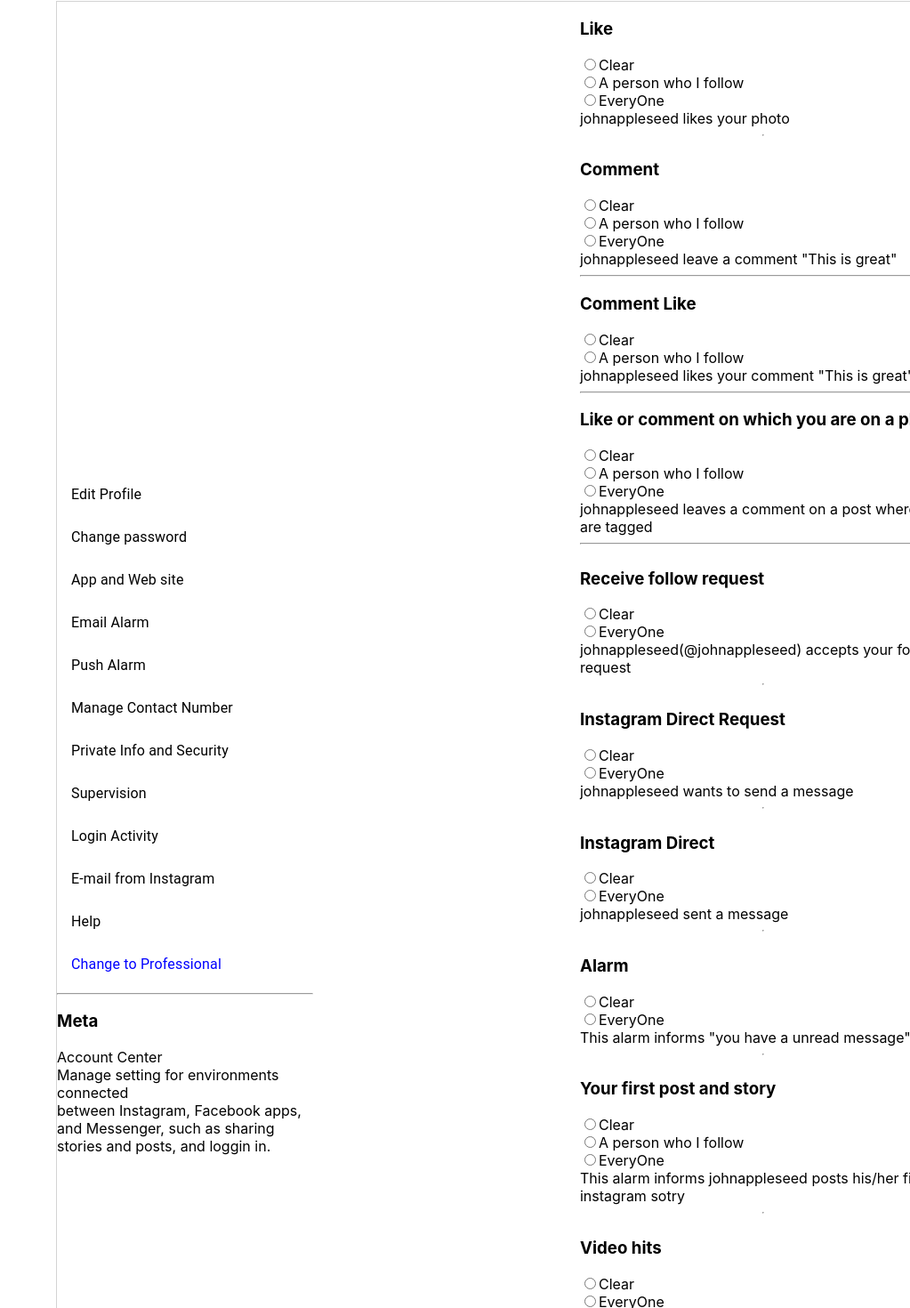
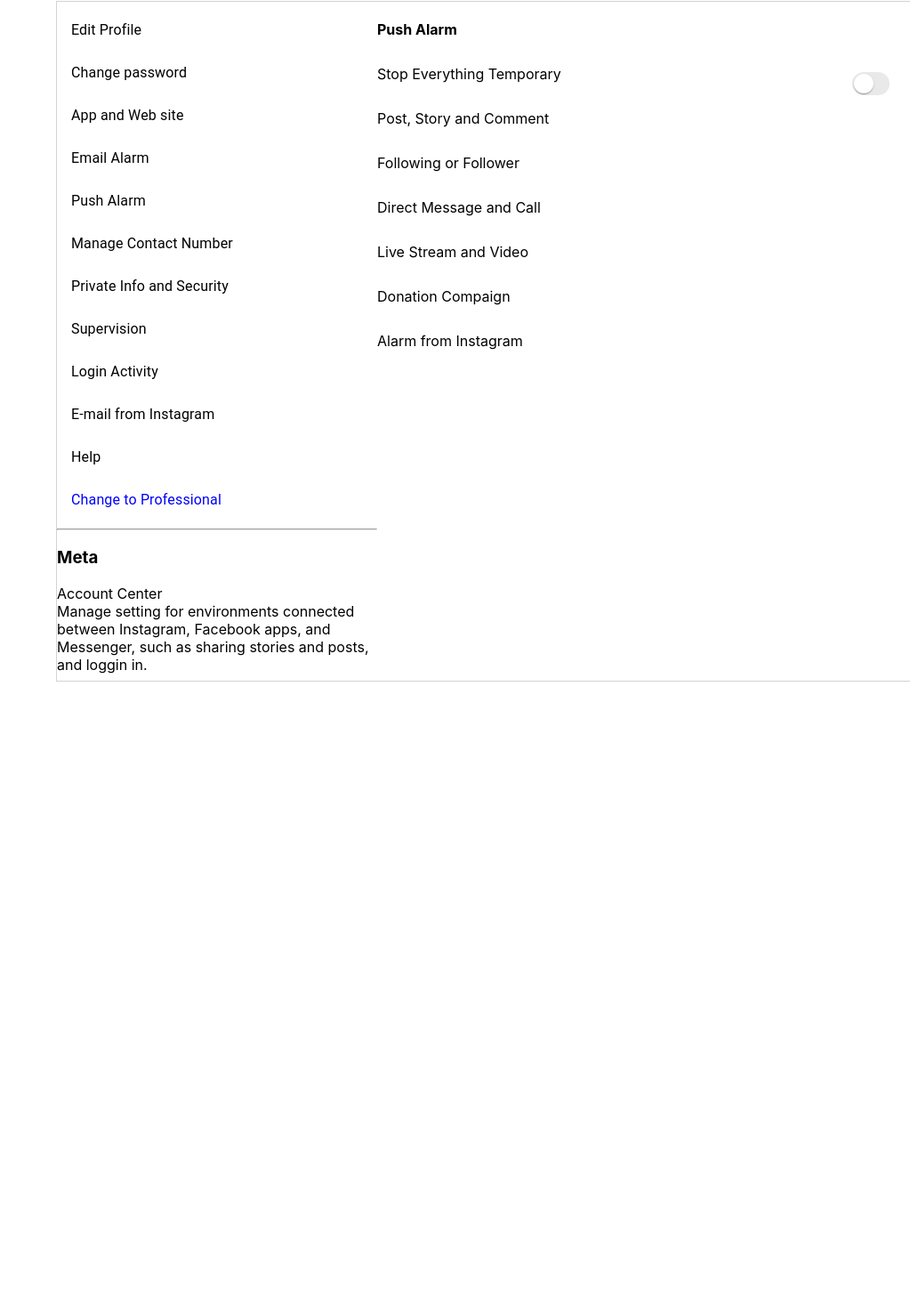
Before and after one commit to dydwn6565/instagramclone, a React (Create React App) app: page /push/web/settings in a window 1280 px wide. Shown: the part 91-1561 px from the top of the page at 89% size, without its empty margins (257-1280 px from the left). After the commit the page ends 857 px from the top, so only its background shows below. Built offline with nearby package versions, Linux system fonts and the light colour scheme.

Commit message:
updated pushalarm in profile edit

```diff
--- a/src/components/PushAlarm.js
+++ b/src/components/PushAlarm.js
@@ -1,208 +1,306 @@
-import React from "react";
+import {React, useState} from "react";
+import { styled } from "@mui/material/styles";
 import AccountEditSide from "./AccountEditSide";
 import Header from "./Header";
 import "./css/PushAlarm.css";
+import { FormControlLabel,Switch } from "@mui/material";
+import PushAlarmDetail from "./PushAlarmDetail";
 function PushAlarm() {
+
+  const [openPushAlarm, setOpenPushAlarm] = useState(true);
+  const [selectedAlarm, setSelectedAlarm] = useState("Live");
+  const IOSSwitch = styled((props) => (
+    <Switch
+      focusVisibleClassName=".Mui-focusVisible"
+      disableRipple
+      {...props}
+    />
+  ))(({ theme }) => ({
+    width: 42,
+    height: 26,
+    padding: 0,
+    "& .MuiSwitch-switchBase": {
+      padding: 0,
+      margin: 2,
+      transitionDuration: "300ms",
+      "&.Mui-checked": {
+        transform: "translateX(16px)",
+        color: "#fff",
+        "& + .MuiSwitch-track": {
+          backgroundColor:
+            theme.palette.mode === "dark" ? "#2ECA45" : "#1E90FF",
+          opacity: 1,
+          border: 0,
+        },
+        "&.Mui-disabled + .MuiSwitch-track": {
+          opacity: 0.5,
+        },
+      },
+      "&.Mui-focusVisible .MuiSwitch-thumb": {
+        color: "#33cf4d",
+        border: "6px solid #fff",
+      },
+      "&.Mui-disabled .MuiSwitch-thumb": {
+        color:
+          theme.palette.mode === "light"
+            ? theme.palette.grey[100]
+            : theme.palette.grey[600],
+      },
+      "&.Mui-disabled + .MuiSwitch-track": {
+        opacity: theme.palette.mode === "light" ? 0.7 : 0.3,
+      },
+    },
+    "& .MuiSwitch-thumb": {
+      boxSizing: "border-box",
+      width: 22,
+      height: 22,
+    },
+    "& .MuiSwitch-track": {
+      borderRadius: 26 / 2,
+      backgroundColor: theme.palette.mode === "light" ? "#E9E9EA" : "#39393D",
+      opacity: 1,
+      transition: theme.transitions.create(["background-color"], {
+        duration: 500,
+      }),
+    },
+  }));
+
+
+const triggerEvent =() =>{
+  setOpenPushAlarm(prevState =>!prevState)
+}
+
+const setEventType =(title) =>{
+  console.log(title)
+  setSelectedAlarm(title);
+}
+
   return (
     <div>
       <Header />
       <div className="push-alarm">
         <AccountEditSide />
         <div className="push-alarm-main">
-          <div className="push-alarm-like">
-            <h3> Like </h3>
-            <div>
-              <input type="radio" name="like" />
-              <span>Clear</span>
-            </div>
-            <div>
-              <input type="radio" name="like" />
-              <span>A person who I follow</span>
-            </div>
-            <div>
-              <input type="radio" name="like" />
-              <span>EveryOne</span>
-            </div>
-            <div>johnappleseed likes your photo</div>
-            <hr />
-          </div>
-          <div className="push-alarm-comment">
-            <h3> Comment </h3>
-            <div>
-              <input type="radio" name="comment" />
-              <span>Clear</span>
-            </div>
-            <div>
-              <input type="radio" name="comment" />
-              <span>A person who I follow</span>
-            </div>
-            <div>
-              <input type="radio" name="comment" />
-              <span>EveryOne</span>
-            </div>
-            <div>johnappleseed leave a comment "This is great"</div>
-            <hr />
-          </div>
-          <div className="push-alarm-comment-like">
-            <h3>Comment Like </h3>
-            <div>
-              <input type="radio" name="comment-like" />
-              <span>Clear</span>
-            </div>
-            <div>
-              <input type="radio" name="comment-like" />
-              <span>A person who I follow</span>
-            </div>
+          {selectedAlarm === "Post" && openPushAlarm === false && (
+            <PushAlarmDetail
+              triggerEvent={triggerEvent}
+              title={"Post, Story and Comment"}
+              componentInfo={[
+                {
+                  title: "like",
+                  extraInfo: "johnappleseed likes your photo",
+                  threeItem: true,
+                },
+                {
+                  title: "Like or comment on which you are on a photo",
+                  extraInfo:
+                    " johnappleseed leaves a comment on a post where you are tagged",
+                  threeItem: true,
+                },
+                {
+                  title: "Comment",
+                  extraInfo: "johnappleseed leave a comment 'This is great'",
+                  threeItem: true,
+                },
+                {
+                  title: "Comment Like",
+                  extraInfo: "johnappleseed likes your comment 'This is great'",
+                  threeItem: true,
+                },
+                {
+                  title: "Your first post and story",
+                  extraInfo:
+                    "This is alarm for johnappleseed ' first Instagram story post",
+                  threeItem: true,
+                },
+              ]}
+            />
+          )}
+          {selectedAlarm === "Following" && openPushAlarm === false && (
+            <PushAlarmDetail
+              triggerEvent={triggerEvent}
+              title={"Following and Follower"}
+              componentInfo={[
+                {
+                  title: "New follower",
+                  extraInfo: "johnappleseed started follow you",
+                  threeItem: false,
+                },
+                {
+                  title: "Accepted Follow Request",
+                  extraInfo:
+                    " johnappleseed(@johnappleseed) accepted your follow request",
+                  threeItem: false,
+                },
+                {
+                  title: "Account recommendation",
+                  extraInfo:
+                    "johnappleseed, who you may know, is using Instagram and other similar notifications",
+                  threeItem: false,
+                },
+              ]}
+            />
+          )}
+          {selectedAlarm === "Direct" && openPushAlarm === false && (
+            <PushAlarmDetail
+              triggerEvent={triggerEvent}
+              title={"Direct message and Call"}
+              componentInfo={[
+                {
+                  title: "Message Request",
+                  extraInfo: "johnappleseed want to send a message",
+                  threeItem: false,
+                },
+                {
+                  title: "Message",
+                  extraInfo: " johnappleseed sent a message",
+                  threeItem: false,
+                },
+                {
+                  title: "Group Request",
+                  extraInfo:
+                    "johnappleseed wants to invite johnappleseed to your group",
+                  threeItem: false,
+                },
+                {
+                  title: "Rooms",
+                  extraInfo: "johnappleseed' rooms will start after 10 mins",
+                  threeItem: true,
+                },
+              ]}
+            />
+          )}
+          {selectedAlarm === "Live" && openPushAlarm === false && (
+            <PushAlarmDetail
+              triggerEvent={triggerEvent}
+              title={"Live Stream and Video"}
+              componentInfo={[
+                {
+                  title: "Message Request",
+                  extraInfo:
+                    "johnappleseed started live stream. Watch it right now",
+                  threeItem: false,
+                },
+                {
+                  title: "Video hits number",
+                  extraInfo:
+                    " Your video has been viewed more than 100,000 times",
+                  threeItem: false,
+                },
+              ]}
+            />
+          )}
+          {selectedAlarm === "Donation" && openPushAlarm === false && (
+            <PushAlarmDetail
+              triggerEvent={triggerEvent}
+              title={"Donation Campaign"}
+              componentInfo={[
+                {
+                  title: "My donation compaign",
+                  extraInfo: "johnappleseed donated to your donation campaign.",
+                  threeItem: false,
+                },
+                {
+                  title: "A donation campaign for others",
+                  extraInfo: "johnappleseed has launched a donation campaign.",
+                  threeItem: false,
+                },
+              ]}
+            />
+          )}
+          {selectedAlarm === "AlarmFromInst" && openPushAlarm === false && (
+            <PushAlarmDetail
+              triggerEvent={triggerEvent}
+              title={"Alarm from Instagram"}
+              componentInfo={[
+                {
+                  title: "Alarm",
+                  extraInfo:
+                    "Notification that guides you, such as 'You have not read the notification'",
+                  threeItem: false,
+                },
+                {
+                  title: "Product Alarm or Feedback",
+                  extraInfo: "Download Boomerang, Instagram's latest app",
+                  threeItem: false,
+                },
+                {
+                  title: "Support Request",
+                  extraInfo:
+                    "The contents of the support you requested on July 10 have been updated",
+                  threeItem: false,
+                },
+                {
+                  title: "Not confirmed Login",
+                  extraInfo:
+                    "An unverified login to Apple iPhone 11 occurred in Foster City, California, USA",
+                  threeItem: false,
+                },
+              ]}
+            />
+          )}
 
-            <div>johnappleseed likes your comment "This is great"</div>
-
-            <hr />
-          </div>
-          <div className="push-alarm-comment-like">
-            <h3> Like or comment on which you are on a photo </h3>
-            <div>
-              <input type="radio" name="comment-like" />
-              <span>Clear</span>
-            </div>
-            <div>
-              <input type="radio" name="comment-like" />
-              <span>A person who I follow</span>
-            </div>
-            <div>
-              <input type="radio" name="comment-like" />
-              <span>EveryOne</span>
-            </div>
-            <div>
-              johnappleseed leaves a comment on a post where you are tagged{" "}
-            </div>
-            <hr />
-          </div>
-          <div className="push-alarm-like">
-            <h3> Receive follow request </h3>
-            <div>
-              <input type="radio" name="like" />
-              <span>Clear</span>
-            </div>
-
-            <div>
-              <input type="radio" name="like" />
-              <span>EveryOne</span>
+          {openPushAlarm && (
+            <>
+              <h4>Push Alarm</h4>
               <div>
-                johnappleseed(@johnappleseed) accepts your follow request
+                <span>Stop Everything Temporary</span>
+                <FormControlLabel
+                  className="push-alarm-icon"
+                  control={<IOSSwitch sx={{ m: 1 }} />}
+                />
               </div>
-            </div>
-            <hr />
-          </div>
-          <div className="push-alarm-like">
-            <h3> Instagram Direct Request </h3>
-            <div>
-              <input type="radio" name="like" />
-              <span>Clear</span>
-            </div>
-
-            <div>
-              <input type="radio" name="like" />
-              <span>EveryOne</span>
-              <div>johnappleseed wants to send a message</div>
-            </div>
-            <hr />
-          </div>
-          <div className="push-alarm-like">
-            <h3> Instagram Direct </h3>
-            <div>
-              <input type="radio" name="like" />
-              <span>Clear</span>
-            </div>
-
-            <div>
-              <input type="radio" name="like" />
-              <span>EveryOne</span>
-              <div>johnappleseed sent a message</div>
-            </div>
-            <hr />
-          </div>
-          <div className="push-alarm-like">
-            <h3> Alarm </h3>
-            <div>
-              <input type="radio" name="like" />
-              <span>Clear</span>
-            </div>
-
-            <div>
-              <input type="radio" name="like" />
-              <span>EveryOne</span>
-              <div>This alarm informs "you have a unread message"</div>
-            </div>
-            <hr />
-          </div>
-          <div className="push-alarm-like">
-            <h3> Your first post and story </h3>
-            <div>
-              <input type="radio" name="like" />
-              <span>Clear</span>
-            </div>
-            <div>
-              <input type="radio" name="like" />
-              <span>A person who I follow</span>
-            </div>
-            <div>
-              <input type="radio" name="like" />
-              <span>EveryOne</span>
-              <div>
-                This alarm informs johnappleseed posts his/her first instagram
-                sotry{" "}
+              {console.log(selectedAlarm)}
+              <div
+                onClick={() => {
+                  triggerEvent();
+                  setEventType("Post");
+                }}
+              >
+                Post, Story and Comment
               </div>
-            </div>
-            <hr />
-          </div>
-          <div className="push-alarm-like">
-            <h3> Video hits </h3>
-            <div>
-              <input type="radio" name="like" />
-              <span>Clear</span>
-            </div>
-
-            <div>
-              <input type="radio" name="like" />
-              <span>EveryOne</span>
-              <div>
-             Your Video hits are over 100,000.
+              <div
+                onClick={() => {
+                  triggerEvent();
+                  setEventType("Following");
+                }}
+              >
+                Following or Follower
               </div>
-            </div>
-            <hr />
-          </div>
-          <div className="push-alarm-like">
-            <h3> Help request </h3>
-            <div>
-              <input type="radio" name="like" />
-              <span>Clear</span>
-            </div>
-
-            <div>
-              <input type="radio" name="like" />
-              <span>EveryOne</span>
-              <div>
-             The contents are updated when you requests a help on July 10th
+              <div
+                onClick={() => {
+                  triggerEvent();
+                  setEventType("Direct");
+                }}
+              >
+                Direct Message and Call
               </div>
-            </div>
-            <hr />
-          </div>
-          <div className="push-alarm-like">
-            <h3> Live stream </h3>
-            <div>
-              <input type="radio" name="like" />
-              <span>Clear</span>
-            </div>
-
-            <div>
-              <input type="radio" name="like" />
-              <span>EveryOne</span>
-              <div>
-              johnappleaseed started live stream. Watch it right now.
+              <div
+                onClick={() => {
+                  triggerEvent();
+                  setEventType("Live");
+                }}
+              >
+                Live Stream and Video
               </div>
-            </div>
-            <hr />
-          </div>
+              <div
+                onClick={() => {
+                  triggerEvent();
+                  setEventType("Donation");
+                }}
+              >
+                Donation Compaign
+              </div>
+              <div
+                onClick={() => {
+                  triggerEvent();
+                  setEventType("AlarmFromInst");
+                }}
+              >
+                Alarm from Instagram
+              </div>
+            </>
+          )}
         </div>
       </div>
     </div>
--- /dev/null
+++ b/src/components/PushAlarmDetail.js
@@ -0,0 +1,55 @@
+import React from 'react'
+import ArrowBackIosNewIcon from "@mui/icons-material/ArrowBackIosNew";
+import "./css/PushAlarmDetail.css"
+import EmailAlarmComponent from './EmailAlarmComponent';
+function PushAlarmDetail({
+  title,
+  componentInfo,
+  triggerEvent
+}) {
+  return (
+    <div>
+      <div className="push-alarm-detail">
+        <ArrowBackIosNewIcon onClick={triggerEvent} /> <span>{title}</span>
+      </div>
+      <hr />
+      {componentInfo.map((component) => (
+        <EmailAlarmComponent
+          key={component.title}
+          title={component.title}
+          extraInfo={component.extraInfo}
+          threeItem={component.threeItem}
+        />
+      ))}
+      {/* <EmailAlarmComponent
+        title={"like"}
+        extraInfo={"johnappleseed likes your photo"}
+        threeItem={true}
+      />
+      <EmailAlarmComponent
+        title={" Like or comment on which you are on a photo"}
+        extraInfo={
+          " johnappleseed leaves a comment on a post where you are tagged"
+        }
+        threeItem={true}
+      />
+      <EmailAlarmComponent
+        title={"Comment"}
+        extraInfo={"johnappleseed leave a comment 'This is great'"}
+        threeItem={true}
+      />
+      <EmailAlarmComponent
+        title={"Comment Like"}
+        extraInfo={"johnappleseed likes your comment 'This is great'"}
+        threeItem={true}
+      />
+      <EmailAlarmComponent
+        title={"Your first post and story"}
+        extraInfo={"This is alarm for johnappleseed ' first Instagram story post"}
+        threeItem={true}
+      /> */}
+    </div>
+  );
+}
+
+export default PushAlarmDetail
--- a/src/components/css/PushAlarm.css
+++ b/src/components/css/PushAlarm.css
@@ -7,6 +7,18 @@
     border: 0.5px solid lightgrey;
 }
 
+.push-alarm-main {
+    margin-left: -300px;
+    width: 600px;
+}
+
+.push-alarm-main > div {
+    margin: 30px 0 30px 0px;
+}
+.push-alarm-icon {
+    float: right;
+}
+
 .push-alarm-like {
     display: flex;
     flex-direction: column;
--- /dev/null
+++ b/src/components/css/PushAlarmDetail.css
@@ -0,0 +1,8 @@
+.push-alarm-detail {
+    display: flex;
+
+}
+
+.push-alarm-detail>span {
+    margin-left:200px;
+}
```
Also changed, not shown: src/components/EmailAlarmComponent.js (+21 -1 lines).
